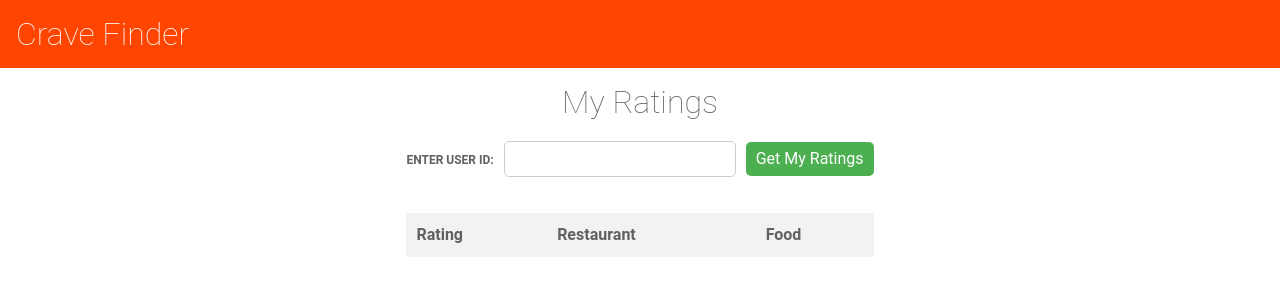
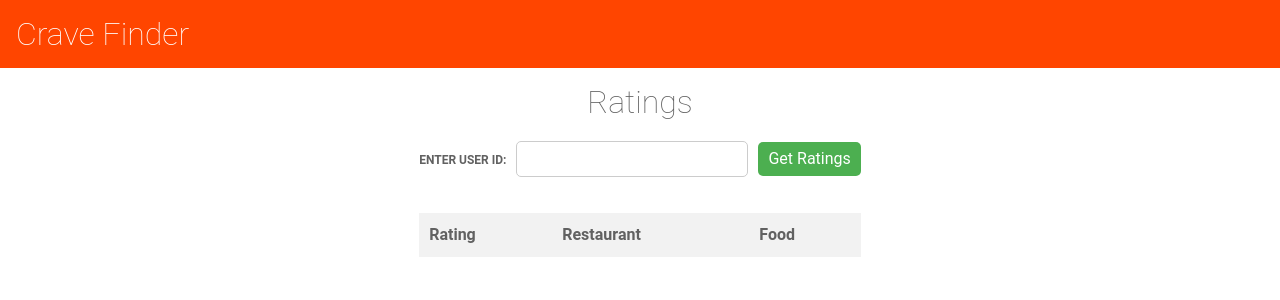
Before and after one commit to ZacharyBournand/crave-finder, an Angular app in the folder frontend/crave-finder/: page /reviews in a window 1280 px wide. Shown: the top 300 px of the page. Built offline with nearby package versions, Linux system fonts and the light colour scheme.

Commit message:
Slight review's page purpose changes
Search for logged-in user changed to all users

```diff
--- a/frontend/crave-finder/src/app/reviews-page/reviews-page.component.html
+++ b/frontend/crave-finder/src/app/reviews-page/reviews-page.component.html
@@ -1,9 +1,9 @@
-<p class="header">My Ratings</p>
+<p class="header">{{userId}} Ratings</p>
 
 <div class="input-container">
     <label for="user-id-input">Enter User ID:</label>
     <input id="user-id-input" type="text" [(ngModel)]="userId">
-    <button (click)="getUserRatings()">Get My Ratings</button>
+    <button (click)="getUserRatings()">Get Ratings</button>
 </div>
 
 <table class="ratings-table">
```
